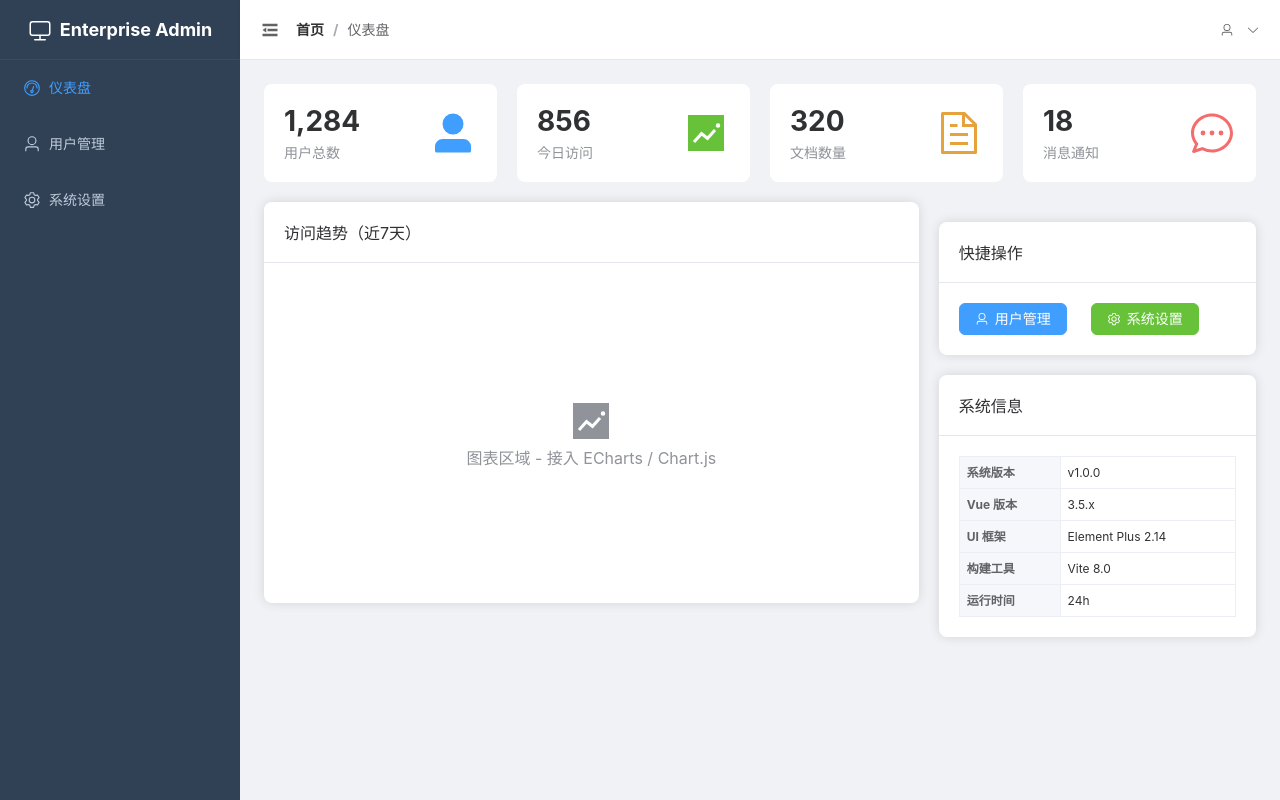
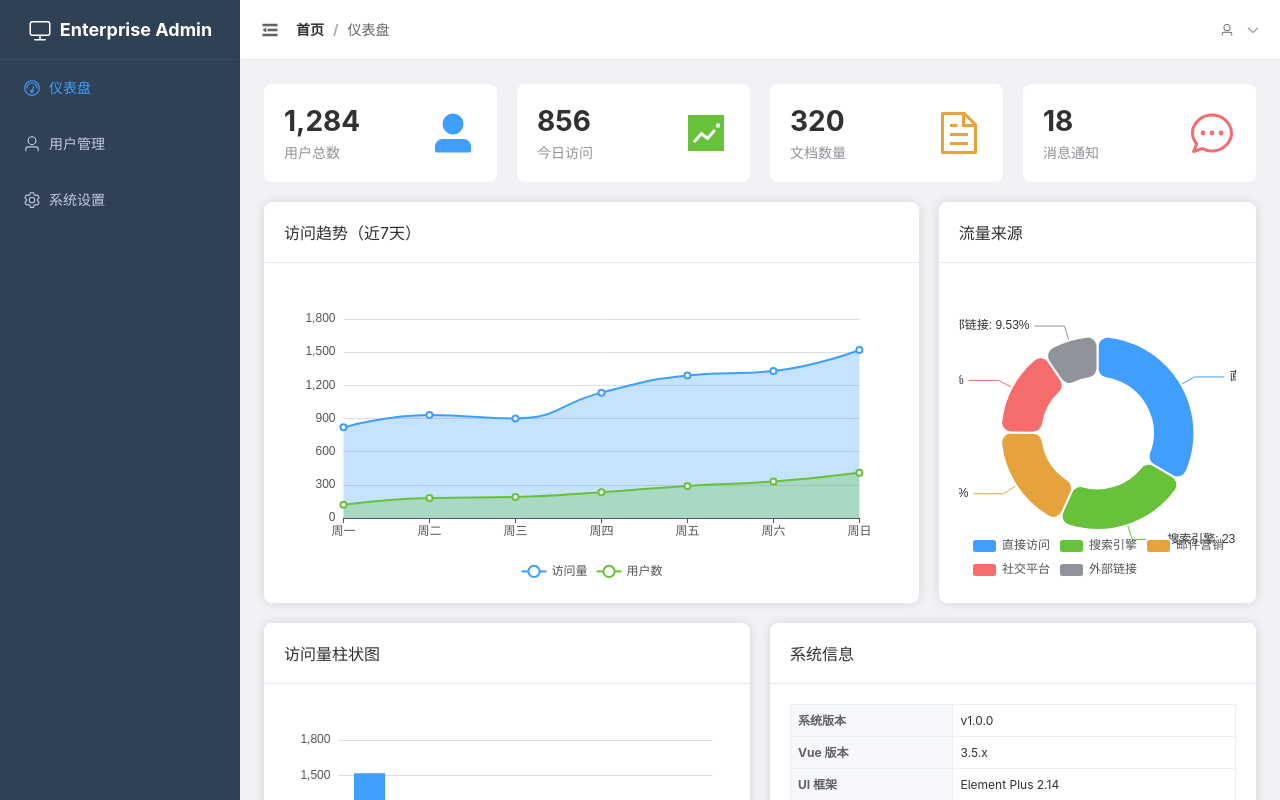
Before and after one commit to xuehua4/enterprise-admin, a Vue app: page /dashboard in a window 1280 px wide. Built offline with nearby package versions, Linux system fonts and the light colour scheme; sample sign-in values are in the browser's storage.

Commit message:
feat: 添加 ECharts 图表 + Axios API 层 + Vite 代理配置

```diff
--- a/package.json
+++ b/package.json
@@ -10,12 +10,16 @@
   },
   "dependencies": {
     "@element-plus/icons-vue": "^2.3.2",
+    "axios": "^1.16.1",
+    "echarts": "^6.1.0",
     "element-plus": "^2.14.0",
     "pinia": "^3.0.4",
     "vue": "^3.5.34",
+    "vue-echarts": "^8.0.1",
     "vue-router": "^5.0.7"
   },
   "devDependencies": {
+    "@types/axios": "^0.14.4",
     "@types/node": "^24.12.3",
     "@vitejs/plugin-vue": "^6.0.6",
     "@vue/tsconfig": "^0.9.1",
--- a/src/views/dashboard/index.vue
+++ b/src/views/dashboard/index.vue
@@ -1,5 +1,6 @@
 <template>
   <div class="dashboard">
+    <!-- Stats Cards -->
     <el-row :gutter="20" class="stat-cards">
       <el-col :xs="24" :sm="12" :lg="6" v-for="card in statCards" :key="card.title">
         <el-card shadow="hover" class="stat-card">
@@ -16,31 +17,41 @@
       </el-col>
     </el-row>
 
+    <!-- Charts Row -->
     <el-row :gutter="20" style="margin-top: 20px">
       <el-col :xs="24" :lg="16">
         <el-card header="访问趋势（近7天）">
-          <div class="chart-placeholder">
-            <el-icon size="48"><TrendCharts /></el-icon>
-            <p>图表区域 - 接入 ECharts / Chart.js</p>
-          </div>
+          <v-chart :option="lineChartOption" autoresize style="height: 300px" />
         </el-card>
       </el-col>
       <el-col :xs="24" :lg="8">
-        <el-card header="快捷操作" style="margin-top: 20px">
-          <div class="quick-actions">
-            <el-button type="primary" :icon="User" @click="$router.push('/user')">用户管理</el-button>
-            <el-button type="success" :icon="Setting" @click="$router.push('/settings')">系统设置</el-button>
-          </div>
+        <el-card header="流量来源">
+          <v-chart :option="pieChartOption" autoresize style="height: 300px" />
         </el-card>
+      </el-col>
+    </el-row>
 
-        <el-card header="系统信息" style="margin-top: 20px">
+    <!-- Bottom Row -->
+    <el-row :gutter="20" style="margin-top: 20px">
+      <el-col :xs="24" :lg="12">
+        <el-card header="访问量柱状图">
+          <v-chart :option="barChartOption" autoresize style="height: 300px" />
+        </el-card>
+      </el-col>
+      <el-col :xs="24" :lg="12">
+        <el-card header="系统信息">
           <el-descriptions :column="1" border size="small">
             <el-descriptions-item label="系统版本">v1.0.0</el-descriptions-item>
             <el-descriptions-item label="Vue 版本">3.5.x</el-descriptions-item>
             <el-descriptions-item label="UI 框架">Element Plus 2.14</el-descriptions-item>
             <el-descriptions-item label="构建工具">Vite 8.0</el-descriptions-item>
-            <el-descriptions-item label="运行时间">24h</el-descriptions-item>
+            <el-descriptions-item label="图表库">ECharts 6.1</el-descriptions-item>
+            <el-descriptions-item label="状态管理">Pinia 3.0</el-descriptions-item>
           </el-descriptions>
+          <div class="quick-actions" style="margin-top: 20px">
+            <el-button type="primary" :icon="User" @click="$router.push('/user')">用户管理</el-button>
+            <el-button type="success" :icon="Setting" @click="$router.push('/settings')">系统设置</el-button>
+          </div>
         </el-card>
       </el-col>
     </el-row>
@@ -49,14 +60,153 @@
 
 <script setup lang="ts">
 import { ref } from 'vue'
-import { User, Setting, TrendCharts, UserFilled, Document, ChatDotRound } from '@element-plus/icons-vue'
+import { useRouter } from 'vue-router'
+import { use } from 'echarts/core'
+import { CanvasRenderer } from 'echarts/renderers'
+import { LineChart, PieChart, BarChart } from 'echarts/charts'
+import {
+  TitleComponent,
+  TooltipComponent,
+  LegendComponent,
+  GridComponent
+} from 'echarts/components'
+import VChart from 'vue-echarts'
+import { User, Setting, UserFilled, Document, ChatDotRound, TrendCharts } from '@element-plus/icons-vue'
 
+// Register ECharts modules
+use([
+  CanvasRenderer,
+  LineChart,
+  PieChart,
+  BarChart,
+  TitleComponent,
+  TooltipComponent,
+  LegendComponent,
+  GridComponent
+])
+
+const router = useRouter()
+
+// Stats cards data
 const statCards = ref([
   { title: '用户总数', value: '1,284', icon: UserFilled, color: '#409EFF' },
   { title: '今日访问', value: '856', icon: TrendCharts, color: '#67C23A' },
   { title: '文档数量', value: '320', icon: Document, color: '#E6A23C' },
   { title: '消息通知', value: '18', icon: ChatDotRound, color: '#F56C6C' }
 ])
+
+// Line chart - visits trend
+const lineChartOption = ref({
+  tooltip: {
+    trigger: 'axis'
+  },
+  legend: {
+    data: ['访问量', '用户数'],
+    bottom: 0
+  },
+  grid: {
+    left: '3%',
+    right: '4%',
+    bottom: '15%',
+    top: '10%',
+    containLabel: true
+  },
+  xAxis: {
+    type: 'category',
+    boundaryGap: false,
+    data: ['周一', '周二', '周三', '周四', '周五', '周六', '周日']
+  },
+  yAxis: {
+    type: 'value'
+  },
+  series: [
+    {
+      name: '访问量',
+      type: 'line',
+      smooth: true,
+      areaStyle: { opacity: 0.3 },
+      data: [820, 932, 901, 1134, 1290, 1330, 1520],
+      itemStyle: { color: '#409EFF' }
+    },
+    {
+      name: '用户数',
+      type: 'line',
+      smooth: true,
+      areaStyle: { opacity: 0.3 },
+      data: [120, 182, 191, 234, 290, 330, 410],
+      itemStyle: { color: '#67C23A' }
+    }
+  ]
+})
+
+// Pie chart - traffic source
+const pieChartOption = ref({
+  tooltip: {
+    trigger: 'item'
+  },
+  legend: {
+    orient: 'horizontal',
+    bottom: 0
+  },
+  series: [
+    {
+      type: 'pie',
+      radius: ['40%', '70%'],
+      avoidLabelOverlap: false,
+      itemStyle: {
+        borderRadius: 10,
+        borderColor: '#fff',
+        borderWidth: 2
+      },
+      label: {
+        show: true,
+        formatter: '{b}: {d}%'
+      },
+      data: [
+        { value: 1048, name: '直接访问', itemStyle: { color: '#409EFF' } },
+        { value: 735, name: '搜索引擎', itemStyle: { color: '#67C23A' } },
+        { value: 580, name: '邮件营销', itemStyle: { color: '#E6A23C' } },
+        { value: 484, name: '社交平台', itemStyle: { color: '#F56C6C' } },
+        { value: 300, name: '外部链接', itemStyle: { color: '#909399' } }
+      ]
+    }
+  ]
+})
+
+// Bar chart - page views
+const barChartOption = ref({
+  tooltip: {
+    trigger: 'axis'
+  },
+  grid: {
+    left: '3%',
+    right: '4%',
+    bottom: '10%',
+    top: '10%',
+    containLabel: true
+  },
+  xAxis: {
+    type: 'category',
+    data: ['首页', '仪表盘', '用户管理', '系统设置', '登录页', '404页']
+  },
+  yAxis: {
+    type: 'value'
+  },
+  series: [
+    {
+      type: 'bar',
+      barWidth: '50%',
+      data: [
+        { value: 1520, itemStyle: { color: '#409EFF' } },
+        { value: 1290, itemStyle: { color: '#67C23A' } },
+        { value: 980, itemStyle: { color: '#E6A23C' } },
+        { value: 750, itemStyle: { color: '#F56C6C' } },
+        { value: 680, itemStyle: { color: '#909399' } },
+        { value: 120, itemStyle: { color: '#C0C4CC' } }
+      ]
+    }
+  ]
+})
 </script>
 
 <style scoped lang="scss">
@@ -88,15 +238,6 @@ const statCards = ref([
   }
 }
 
-.chart-placeholder {
-  height: 300px;
-  display: flex;
-  flex-direction: column;
-  align-items: center;
-  justify-content: center;
-  color: #909399;
-}
-
 .quick-actions {
   display: flex;
   gap: 12px;
--- a/vite.config.ts
+++ b/vite.config.ts
@@ -25,6 +25,13 @@ export default defineConfig({
   },
   server: {
     port: 3000,
-    open: true
+    open: true,
+    proxy: {
+      '/api': {
+        target: 'http://localhost:8080',
+        changeOrigin: true,
+        rewrite: (path) => path.replace(/^\/api/, '')
+      }
+    }
   }
 })
```
Also changed, not shown: src/api/request.ts (added, +77 -0 lines), src/api/user.ts (added, +55 -0 lines), src/env.d.ts (added, +11 -0 lines), 2 other files (tests, documents, lock files or other folders).
